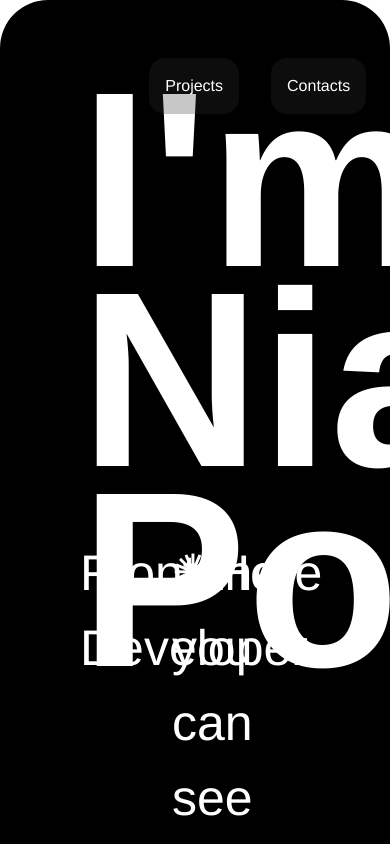
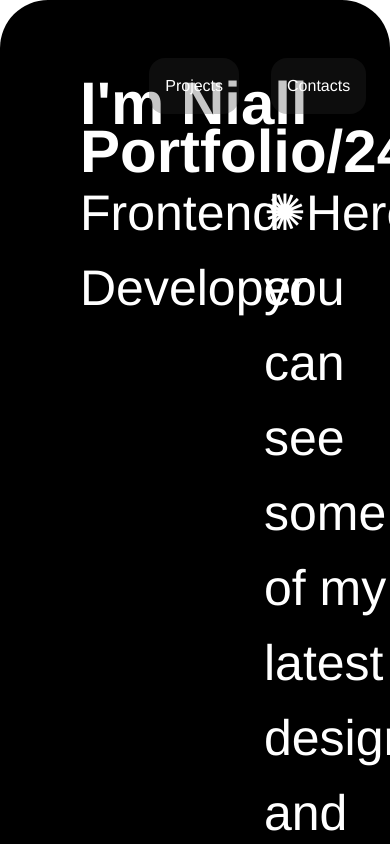
Before and after one commit to nburd01/portfolio2024, a Nuxt app: page / in a window 390 px wide. Shown: the top 844 px of the page. Built offline with nearby package versions, Linux system fonts and the light colour scheme.

Commit message:
added css responsive

```diff
--- a/assets/css/main.css
+++ b/assets/css/main.css
@@ -168,3 +168,35 @@ section,
 .e6eaee {
   background-color: #e6eaee;
 }
+@media screen and (max-width: 1460px) {
+  .headline {
+    font-size: 60px;
+    padding: 0;
+    display: flex;
+    width: 100%;
+    display: flex;
+    width: 100%;
+    line-height: 0.8em;
+  }
+  .frontEndDeveloperDiv {
+    display: flex;
+    width: 100%;
+    justify-items: center;
+  }
+  .frontEndDeveloper {
+    font-size: 50px;
+    width: 80%;
+  }
+  .whatIDo {
+    font-size: 2em;
+  }
+  .gsapText {
+    padding: 0;
+    font-size: 3em;
+  }
+}
+@media screen and (max-width: 768px) {
+  #zoom-out h2 {
+    font-size: 1em; /* Adjust the font size for smaller screens */
+  }
+}
```
